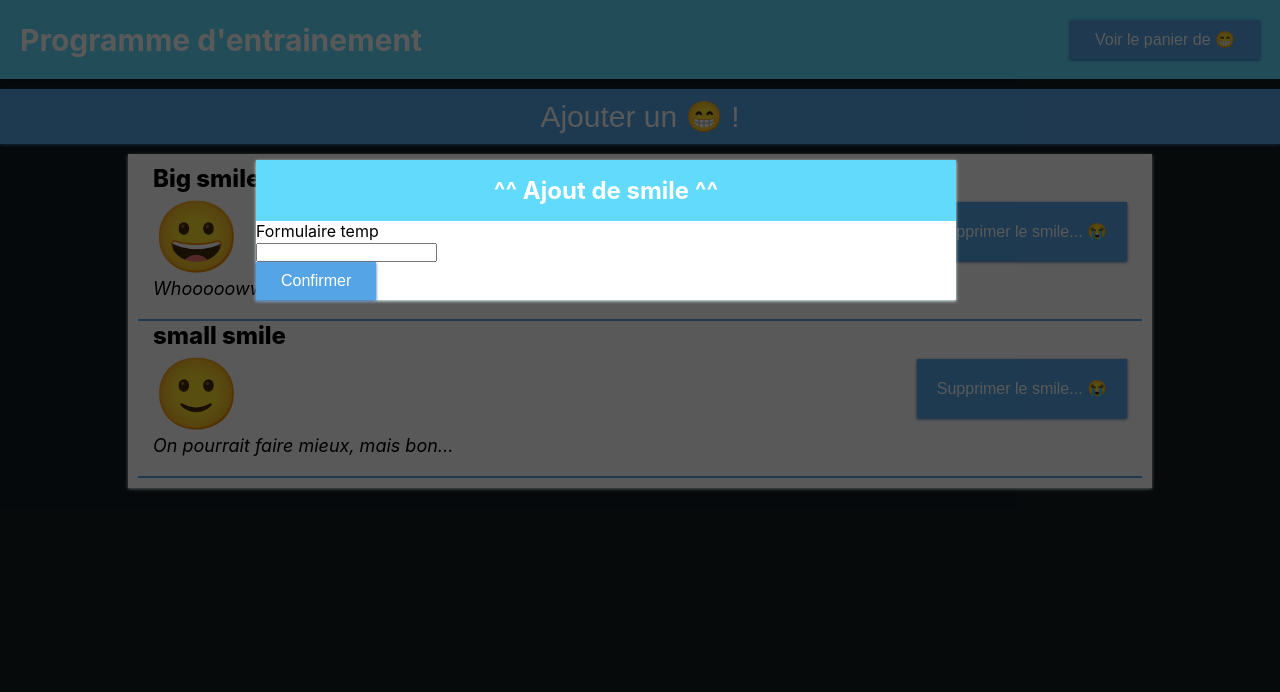
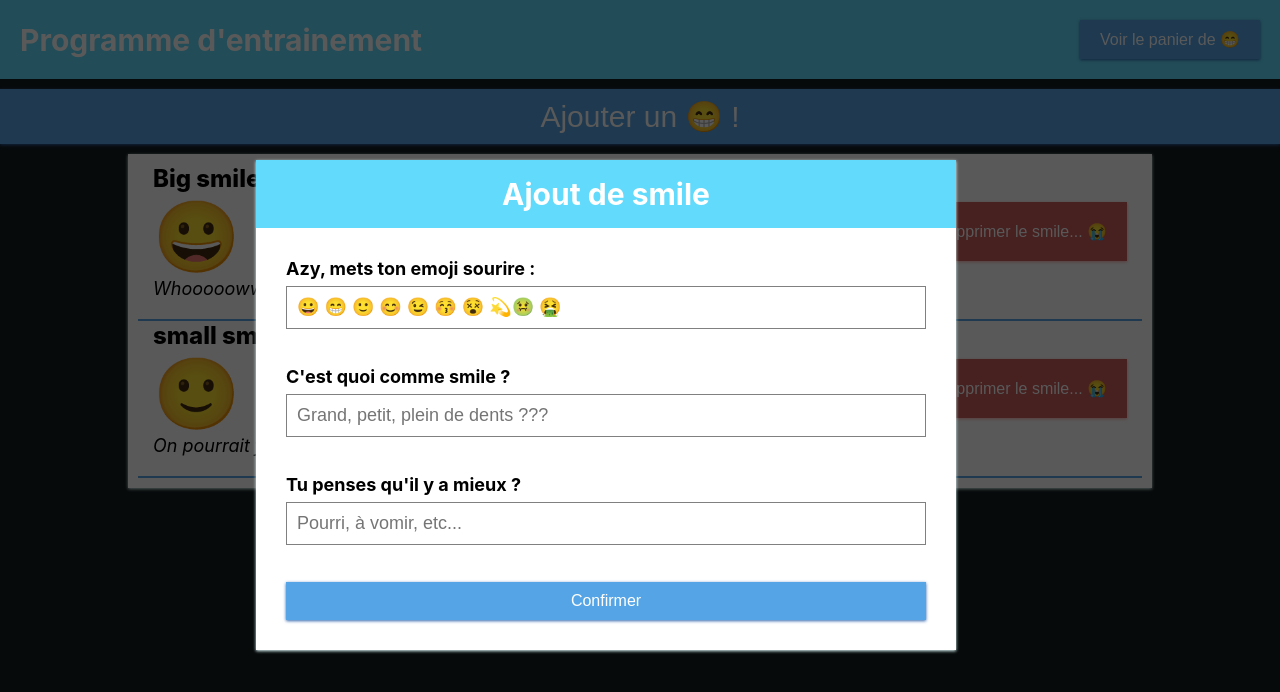
Before and after one commit to Bol2riZH/PE_SmileBox, a React (Create React App) app: page / in a window 1280 px wide. Shown: the top 692 px of the page. Built offline with nearby package versions, Linux system fonts and the light colour scheme.

Commit message:
form added

```diff
--- a/src/App.js
+++ b/src/App.js
@@ -4,11 +4,14 @@ import Modal from "./components/UI/Modal";
 import Header from "./components/Layout/Header";
 import AddSmile from "./components/Smiles/AddSmile";
 import SmilesList from "./components/Smiles/SmilesList";
+import SmileForm from "./components/Smiles/Smile/SmileForm";
 
 function App() {
   return (
     <>
-      <Modal />
+      <Modal>
+        <SmileForm />
+      </Modal>
       <Header />
       <AddSmile />
       <main>
--- a/src/components/Smiles/Smile/SmileForm.js
+++ b/src/components/Smiles/Smile/SmileForm.js
@@ -0,0 +1,29 @@
+import React from "react";
+
+import classes from "./SmileForm.module.css";
+
+import Button from "../../UI/Button";
+
+const SmileForm = (props) => {
+  return (
+    <form className={classes.form}>
+      <header>
+        <h2>Ajout de smile</h2>
+      </header>
+      <section>
+        <label htmlFor="avis">Azy, mets ton emoji sourire :</label>
+        <input type="text" placeholder="😀 😁 🙂 😊 😉️ 😚 😵 ‍💫🤢 🤮 " />
+
+        <label htmlFor="name">C'est quoi comme smile ?</label>
+        <input type="text" placeholder="Grand, petit, plein de dents ???" />
+
+        <label htmlFor="avis">Tu penses qu'il y a mieux ?</label>
+        <input type="text" placeholder="Pourri, à vomir, etc..." />
+
+        <Button>Confirmer</Button>
+      </section>
+    </form>
+  );
+};
+
+export default SmileForm;
--- a/src/components/Smiles/Smile/SmileForm.module.css
+++ b/src/components/Smiles/Smile/SmileForm.module.css
@@ -0,0 +1,37 @@
+.form header {
+  background-color: #61dafb;
+  color: white;
+  width: 100%;
+  text-align: center;
+  padding: 1.6rem;
+}
+
+.form h2 {
+  font-size: 3rem;
+}
+
+.form section {
+  display: flex;
+  flex-direction: column;
+  gap: 0.7rem;
+  padding: 3rem;
+}
+
+.form label {
+  font-size: 1.8rem;
+  font-weight: 700;
+}
+
+.form input {
+  border: 1px solid gray;
+  font-size: 1.8rem;
+  margin-bottom: 3rem;
+  padding: 1rem;
+  outline: none;
+}
+
+.form input:focus {
+  border: 1px solid #61dafb;
+  background-color: rgba(97, 218, 251, 0.1);
+  box-shadow: 0 0 3px #61dafb;
+}
--- a/src/components/Smiles/Smile/SmileItem.js
+++ b/src/components/Smiles/Smile/SmileItem.js
@@ -12,7 +12,7 @@ const SmileItem = (props) => {
         <p>{props.description}</p>
       </div>
       <div className={classes.delete}>
-        <Button className={classes.round}>Supprimer le smile... 😭</Button>
+        <Button className={classes.button}>Supprimer le smile... 😭</Button>
       </div>
     </li>
   );
--- a/src/components/Smiles/Smile/SmileItem.module.css
+++ b/src/components/Smiles/Smile/SmileItem.module.css
@@ -30,6 +30,13 @@
   margin-right: 1.5rem;
 }
 
-.round {
+.button {
   padding: 2rem 2rem;
+  background-color: indianred;
+  box-shadow: 0 1px 3px #ffabaf;
 }
+
+.button:hover {
+  cursor: pointer;
+  background-color: #c15252;
+}
--- a/src/components/UI/Button.module.css
+++ b/src/components/UI/Button.module.css
@@ -2,7 +2,7 @@
   background-color: rgb(85, 165, 230);
   color: white;
   font-size: 1.6rem;
-    padding: 1rem 2.5rem;
+  padding: 1rem 2rem;
   height: fit-content;
   border: none;
   box-shadow: 0 1px 3px #2f65ae;
--- a/src/components/UI/Modal.js
+++ b/src/components/UI/Modal.js
@@ -1,5 +1,5 @@
 import React from "react";
-import ReactDOM, { createPortal } from "react-dom";
+import { createPortal } from "react-dom";
 
 import classes from "./Modal.module.css";
 
@@ -11,18 +11,7 @@ const Backdrop = (props) => {
 };
 
 const ModalOverlay = (props) => {
-  return (
-    <Card className={classes.modal}>
-      <header>
-        <h2>^^ Ajout de smile ^^</h2>
-      </header>
-      <form>
-        <p>Formulaire temp</p>
-        <input type="text" />
-      </form>
-      <Button>Confirmer</Button>
-    </Card>
-  );
+  return <Card className={classes.modal}>{props.children}</Card>;
 };
 
 const portalElement = document.querySelector("#overlays");
@@ -31,7 +20,10 @@ const Modal = (props) => {
   return (
     <>
       {createPortal(<Backdrop />, portalElement)}
-      {createPortal(<ModalOverlay />, portalElement)}
+      {createPortal(
+        <ModalOverlay>{props.children}</ModalOverlay>,
+        portalElement
+      )}
     </>
   );
 };
--- a/src/components/UI/Modal.module.css
+++ b/src/components/UI/Modal.module.css
@@ -14,12 +14,16 @@
   left: 20%;
   width: 60%;
   max-width: 70rem;
+  animation: slide-down 350ms ease-in-out both;
 }
 
-.modal header {
-  background-color: #61dafb;
-  color: white;
-  width: 100%;
-  text-align: center;
-  padding: 1.6rem;
+@keyframes slide-down {
+  from {
+    opacity: 0;
+    transform: translateY(-3rem);
+  }
+  to {
+    opacity: 1;
+    transform: translateY(0);
+  }
 }
```
Also changed, not shown: src/setupTests.js (deleted, +0 -5 lines). Lines whose indentation alone changed are shown as unchanged.
